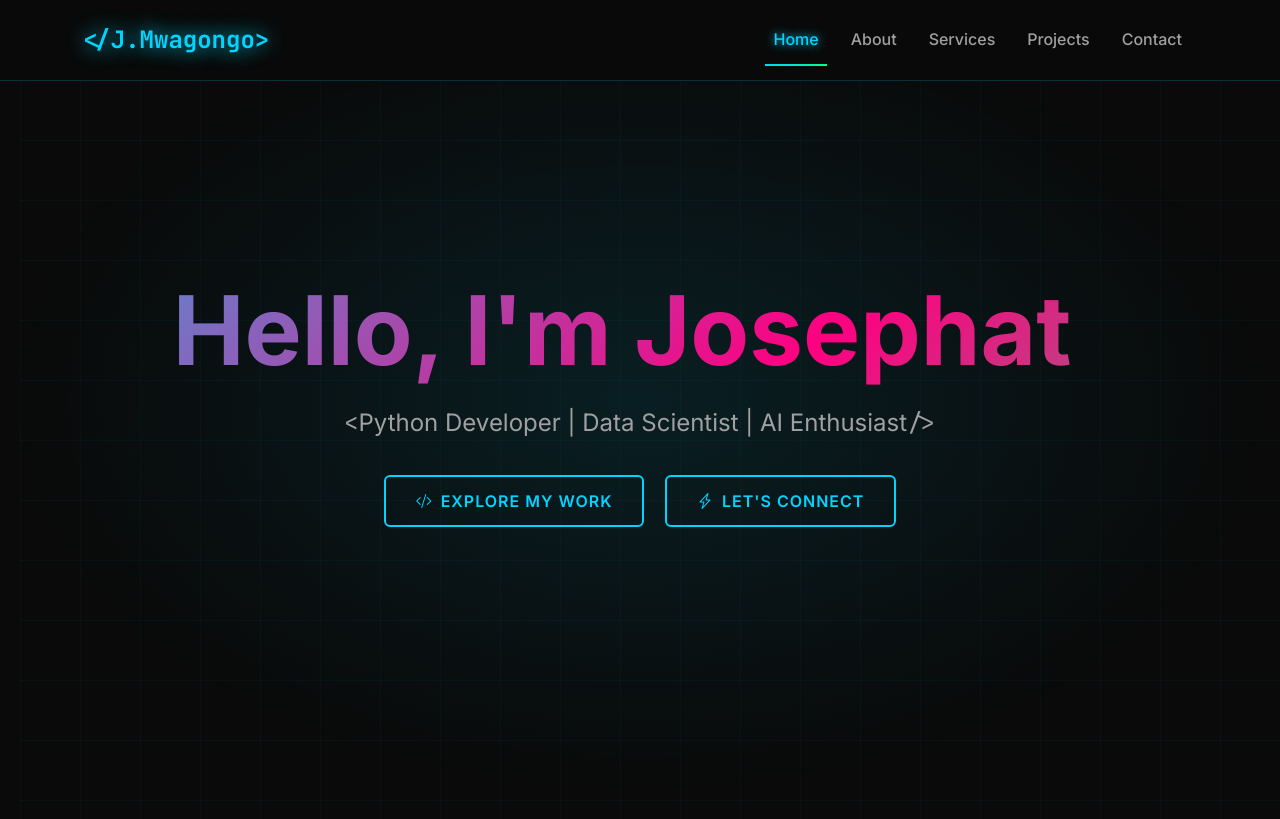
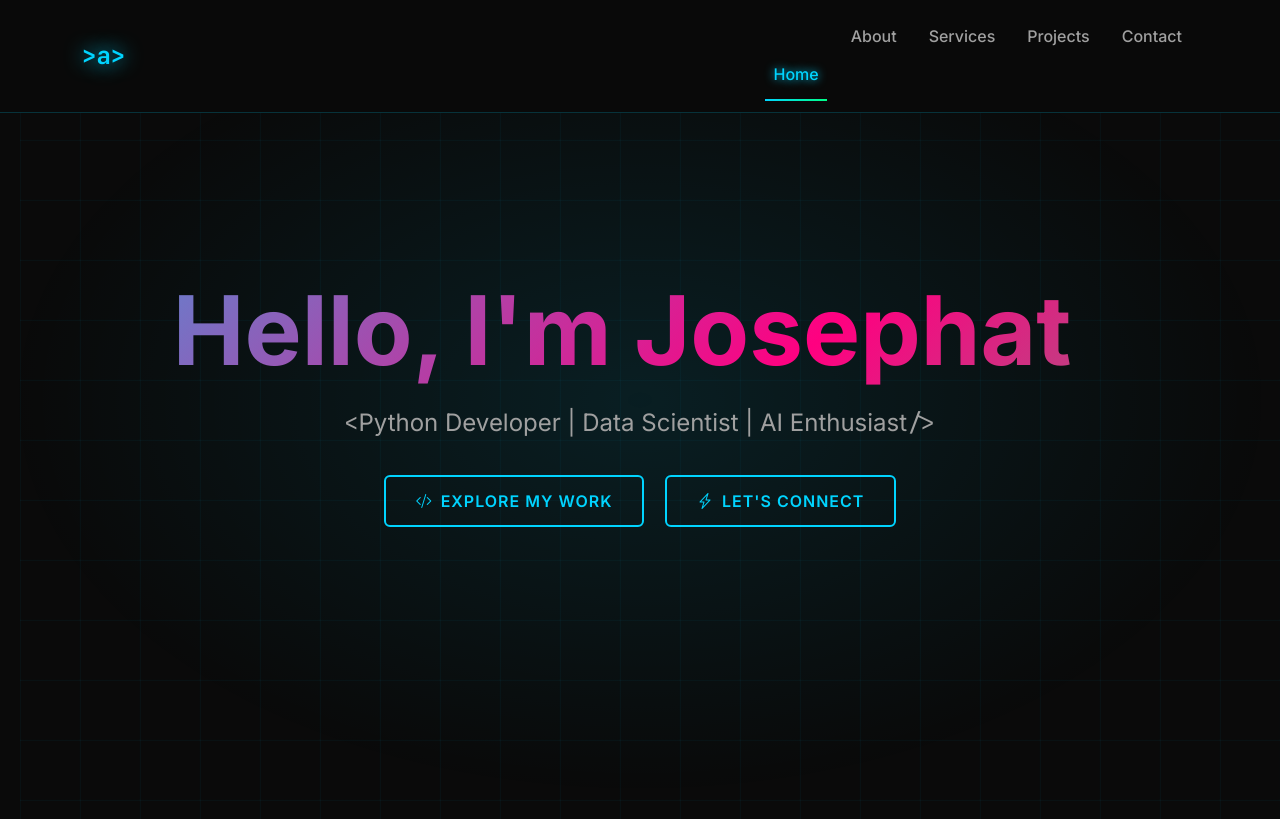
Before and after one commit to ja154/prtfo, a Flask app: page / in a window 1280 px wide. Shown: the top 819 px of the page. Run offline with Flask 3, Linux system fonts and the light colour scheme; some libraries are stand-ins or nearby versions.

Commit message:
index.html

```diff
--- a/templates/index.html
+++ b/templates/index.html
@@ -3,7 +3,7 @@
 <head>
     <meta charset="utf-8">
     <meta name="viewport" content="width=device-width,initial-scale=1">
-    <title>Josephat Mwagongo | Tech Portfolio</title>
+    <title>Josephat Mwagongo | Personal Portfolio</title>
 
     <link rel="preconnect" href="https://fonts.googleapis.com">
     <link href="https://fonts.googleapis.com/css2?family=JetBrains+Mono:wght@400;500;700&family=Inter:wght@300;400;500;600;700&display=swap" rel="stylesheet">
@@ -469,7 +469,7 @@
 
 <nav class="navbar navbar-expand-lg fixed-top">
     <div class="container">
-        <a class="navbar-brand" href="#">&lt;/J.Mwagongo&gt;</a>
+        <a class="navbar-brand" href="#"&lt;<J.Mwagongo>&gt;a>
         <button class="navbar-toggler border-0" type="button" data-bs-toggle="collapse" data-bs-target="#navbarNav">
             <i class="bi bi-list text-white fs-3"></i>
         </button>
```
